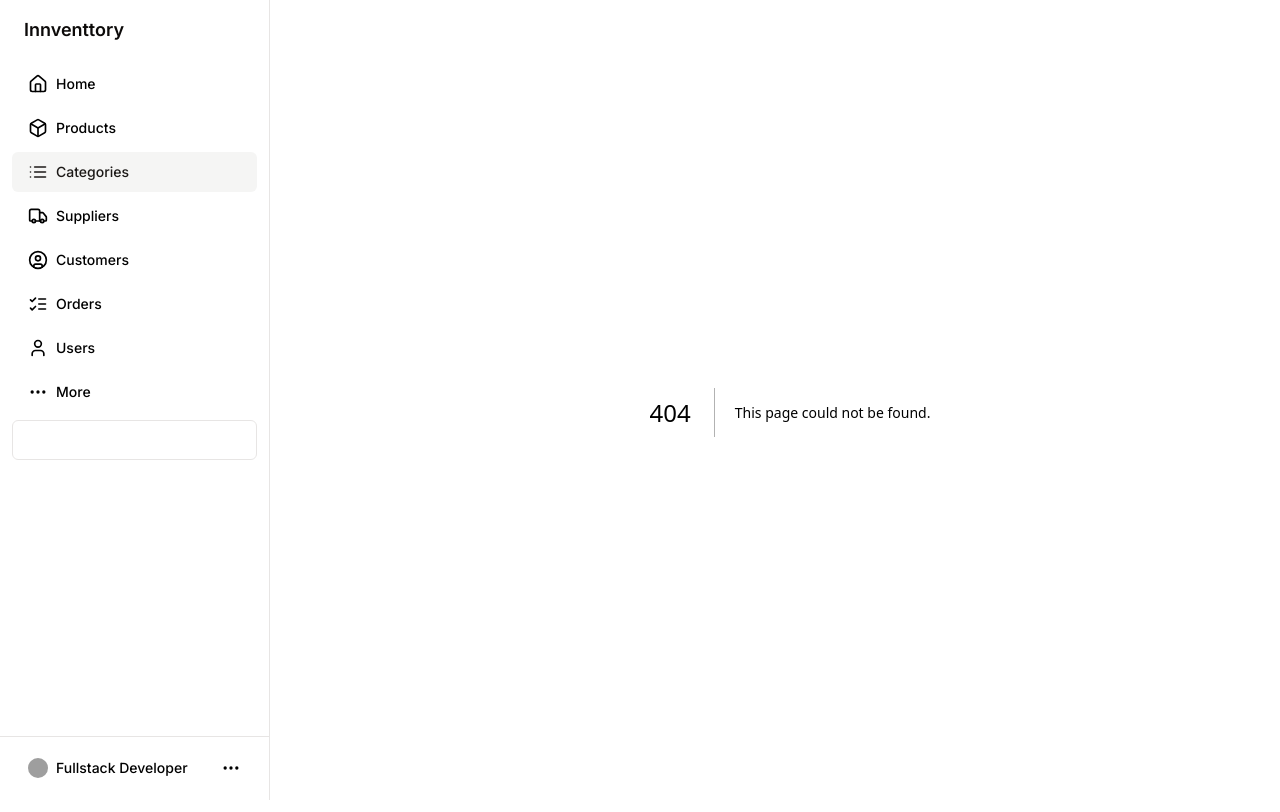
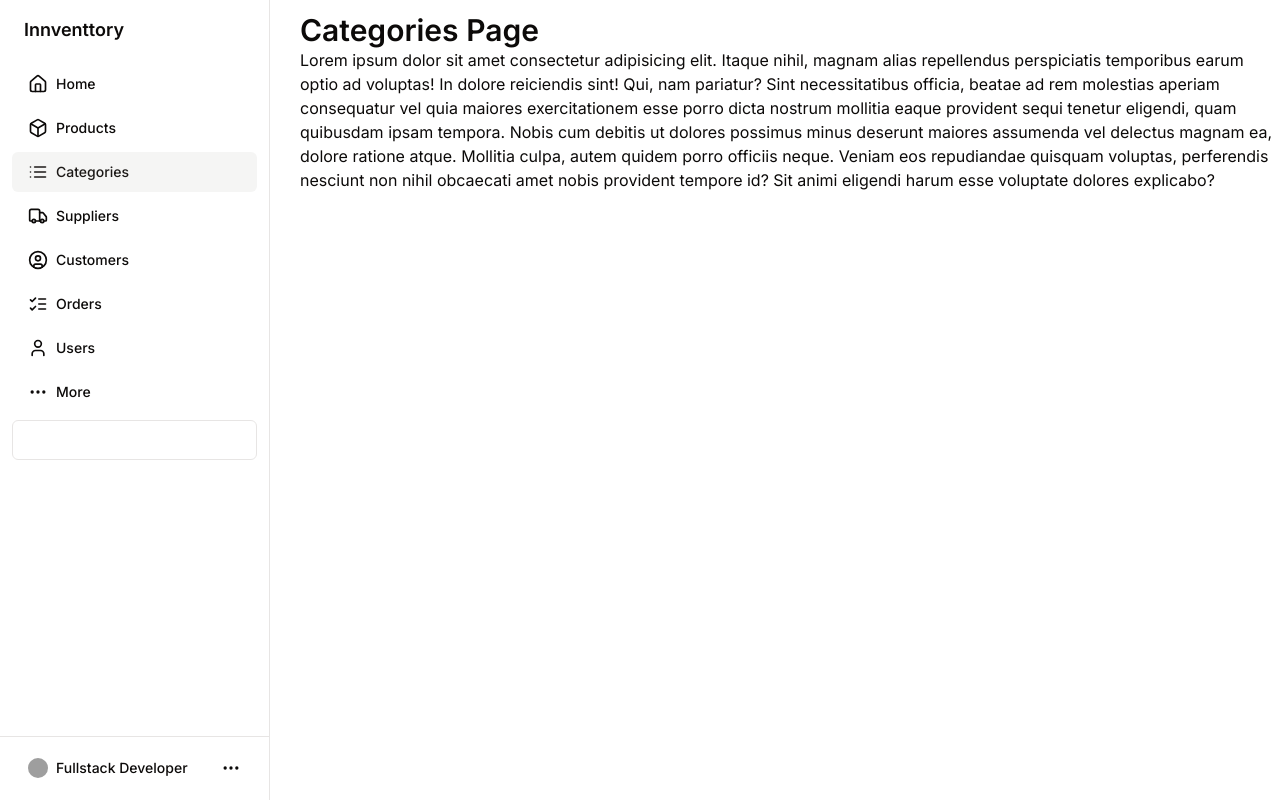
Before and after one commit to dejeloper/innventory-front, a Next.js app: page /item/categories in a window 1280 px wide. Before the commit this address had no page. Built offline with nearby package versions, Linux system fonts and the light colour scheme; grey boxes are pictures that could not be loaded.

Commit message:
feat: Add item page component and related UI elements

```diff
--- /dev/null
+++ b/src/app/item/[item]/page.tsx
@@ -0,0 +1,20 @@
+export default function ItemPage({ params }: { params: { item: string } }) {
+  return (
+    <div>
+      <h1 className="text-3xl font-semibold capitalize">{params.item} Page</h1>
+      <p>
+        Lorem ipsum dolor sit amet consectetur adipisicing elit. Itaque nihil,
+        magnam alias repellendus perspiciatis temporibus earum optio ad
+        voluptas! In dolore reiciendis sint! Qui, nam pariatur? Sint
+        necessitatibus officia, beatae ad rem molestias aperiam consequatur vel
+        quia maiores exercitationem esse porro dicta nostrum mollitia eaque
+        provident sequi tenetur eligendi, quam quibusdam ipsam tempora. Nobis
+        cum debitis ut dolores possimus minus deserunt maiores assumenda vel
+        delectus magnam ea, dolore ratione atque. Mollitia culpa, autem quidem
+        porro officiis neque. Veniam eos repudiandae quisquam voluptas,
+        perferendis nesciunt non nihil obcaecati amet nobis provident tempore
+        id? Sit animi eligendi harum esse voluptate dolores explicabo?
+      </p>
+    </div>
+  );
+}
```
